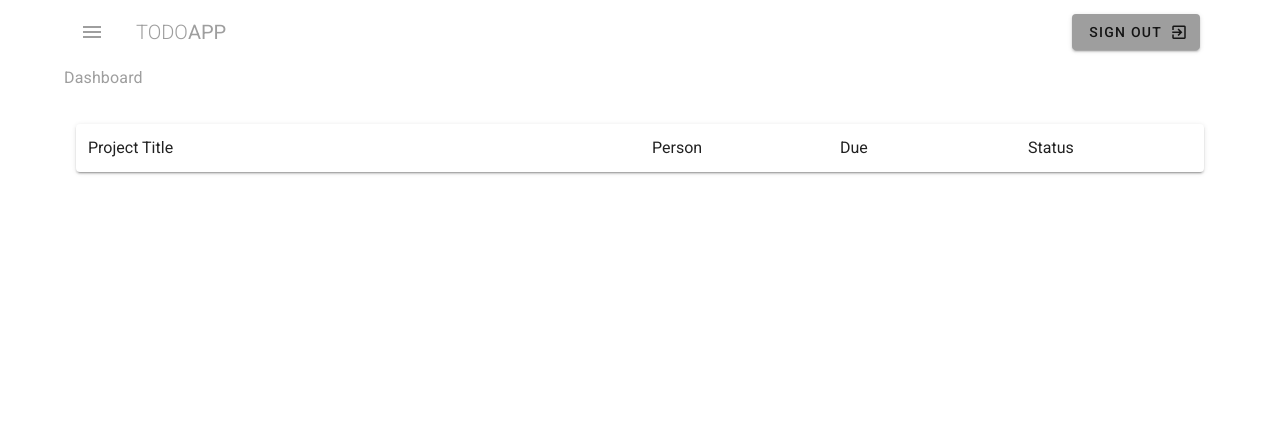
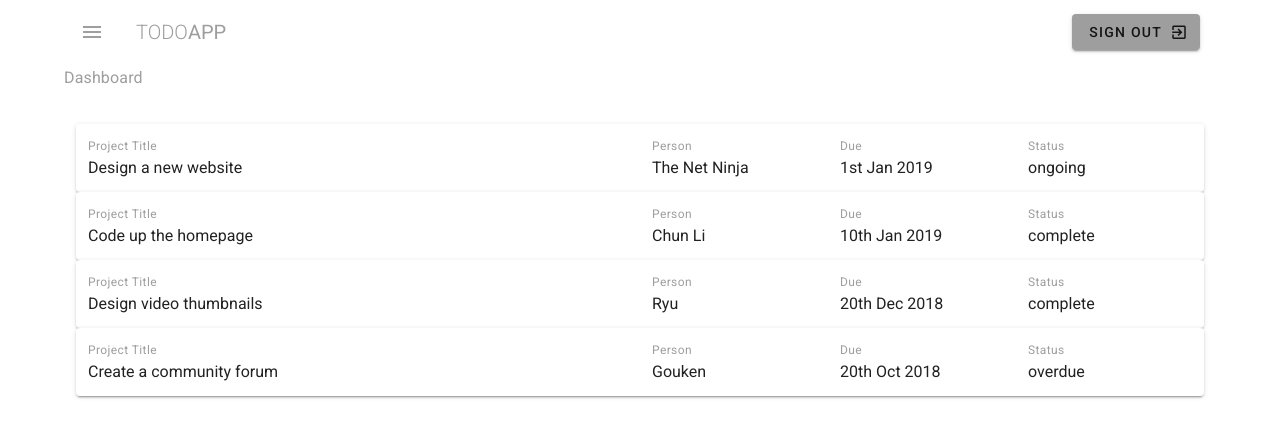
Before and after one commit to braden-w/learn-vuetify-project-management-website, a Nuxt app: page / in a window 1280 px wide. Shown: the top 438 px of the page. Built offline with nearby package versions, Linux system fonts and the light colour scheme.

Commit message:
Created v-for loop

```diff
--- a/pages/index.vue
+++ b/pages/index.vue
@@ -2,12 +2,24 @@
   <div class="dashboard">
     <h1 class="subtitle-1 grey--text">Dashboard</h1>
     <v-container class="my-5">
-      <v-card class="pa-3">
+      <v-card v-for="project in projects" :key="project.title" class="pa-3">
         <v-row>
-          <v-col cols="12" md="6">Project Title</v-col>
-          <v-col cols="6" md="2">Person</v-col>
-          <v-col cols="6" md="2">Due</v-col>
-          <v-col cols="22" md="2">Status</v-col>
+          <v-col cols="12" md="6"
+            ><div class="caption grey--text">Project Title</div>
+            <div>{{ project.title }}</div>
+          </v-col>
+          <v-col cols="6" md="2"
+            ><div class="caption grey--text">Person</div>
+            <div>{{ project.person }}</div></v-col
+          >
+          <v-col cols="6" md="2"
+            ><div class="caption grey--text">Due</div>
+            <div>{{ project.due }}</div></v-col
+          >
+          <v-col cols="22" md="2"
+            ><div class="caption grey--text">Status</div>
+            <div>{{ project.status }}</div></v-col
+          >
         </v-row></v-card
       >
     </v-container>
```
